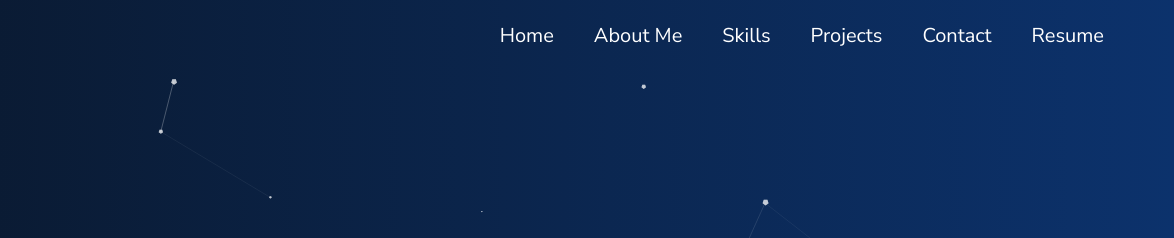
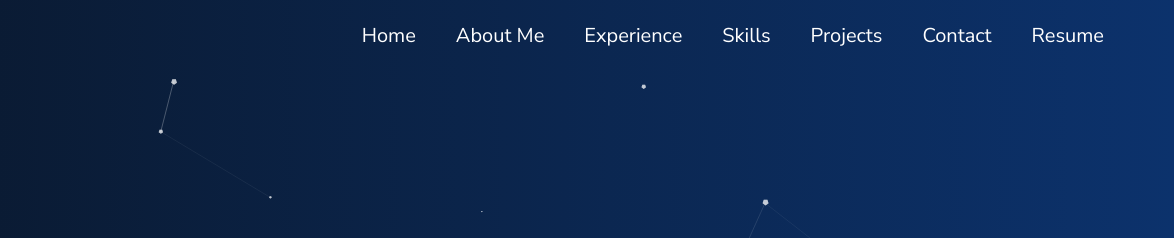
Before and after one commit to Murli0399/Murli0399.github.io, a website: page index.html in a window 1280 px wide. Shown: the top 238 px of the page, 106-1280 px from the left. Drawn offline with nearby package versions, Linux system fonts and the light colour scheme.

Commit message:
Update index.html

```diff
--- a/index.html
+++ b/index.html
@@ -20,6 +20,9 @@
             <a class="link nav-link about" href="#about" data-scroll
               >About Me</a
             >
+          </li>
+          <li>
+            <a class="link nav-link" href="#experience" data-scroll>Experience</a>
           </li>
           <li>
             <a class="link nav-link skills" href="#skills" data-scroll
```
